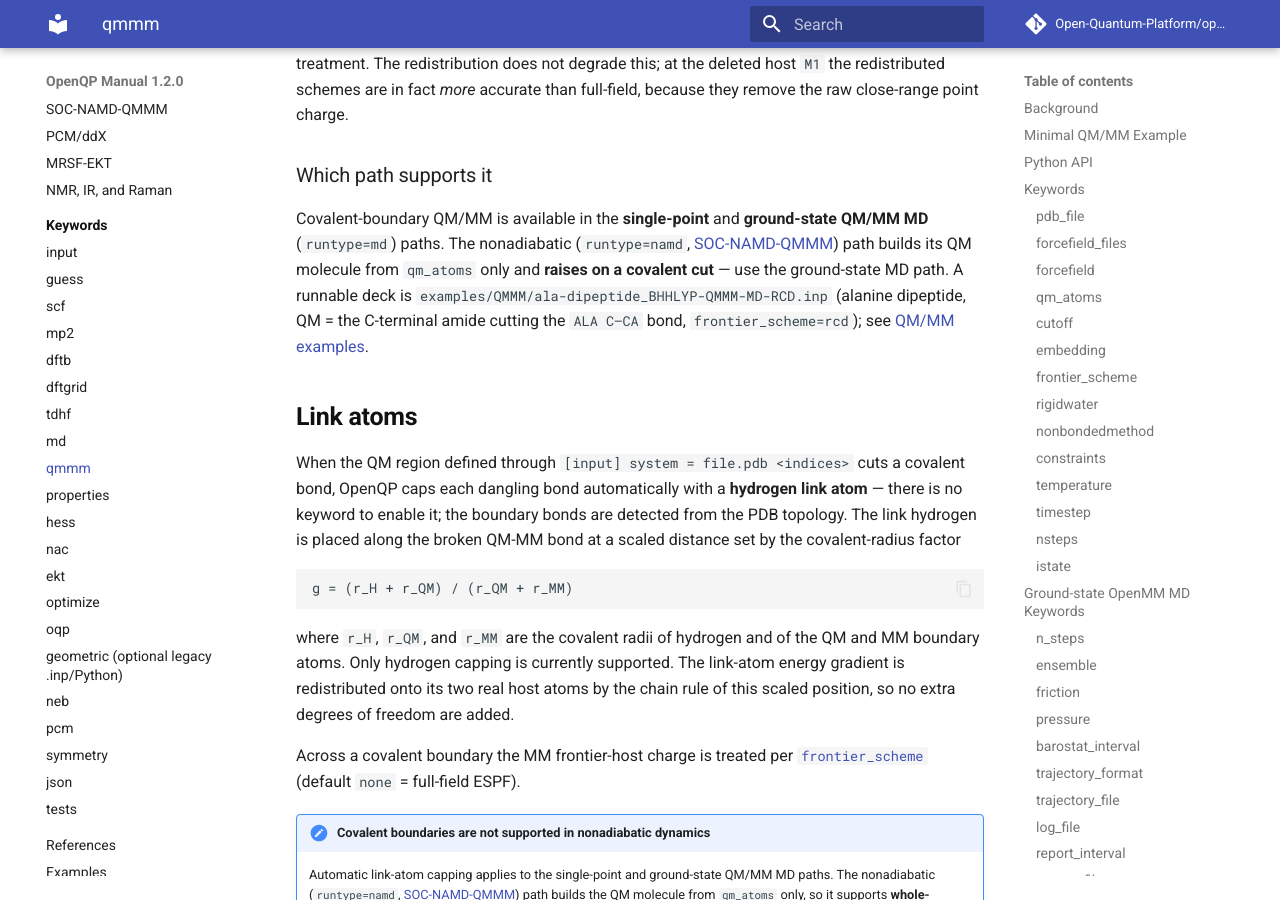
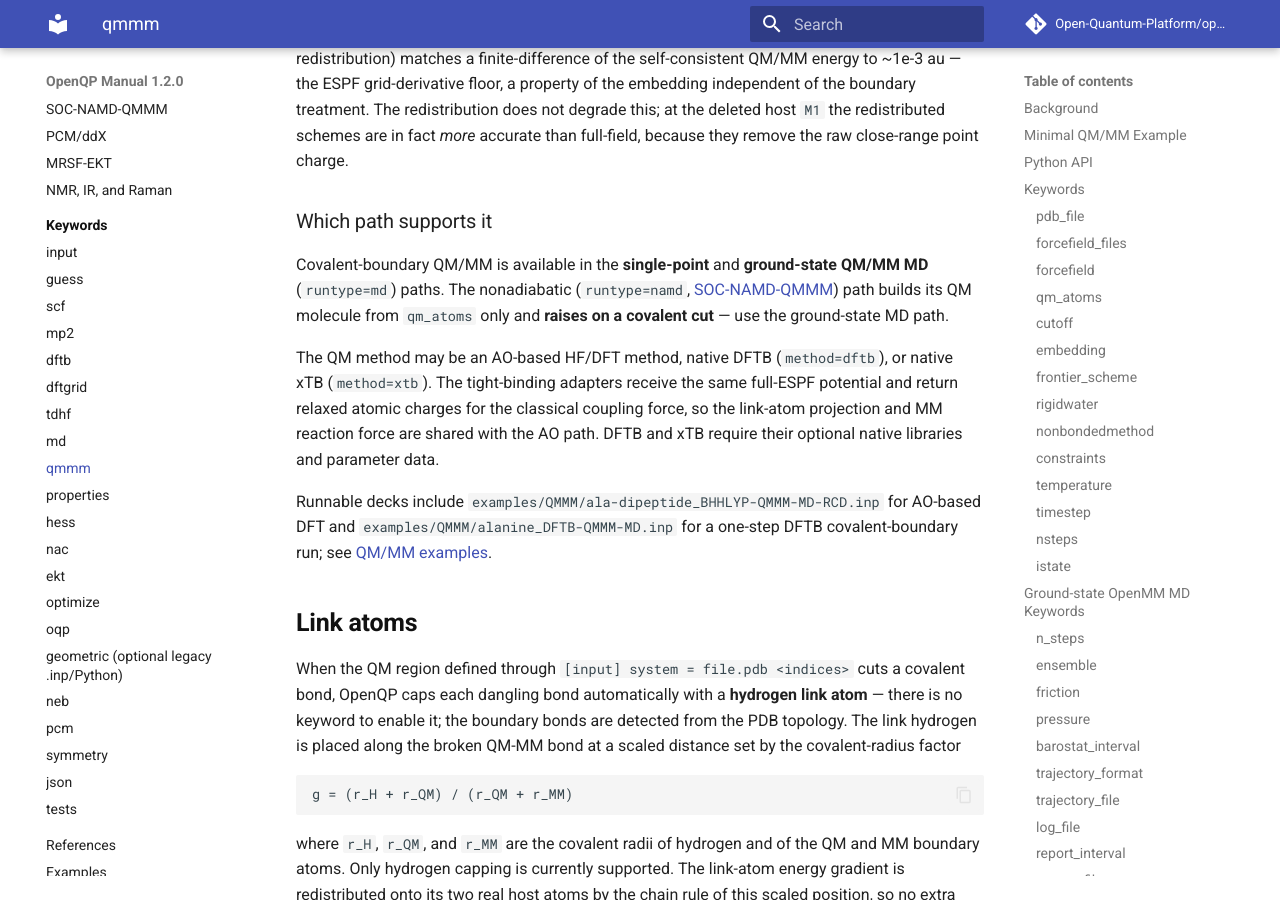
Before and after one commit to Open-Quantum-Platform/openqp-docs, an MkDocs documentation site: the page built from docs/keywords/qmmm.md, in a window 1280 px wide and 900 px high, scrolled down 14440 px. Built offline with MkDocs 1.6.1 and Material for MkDocs 9.7.7, drawn with Linux system fonts in a browser that asks for light colours; comment, search, counter and statistics services are not loaded; some of the changed text lies outside the part shown.

Commit message:
docs(qmmm): document tight-binding covalent boundaries

```diff
--- a/docs/keywords/qmmm.md
+++ b/docs/keywords/qmmm.md
@@ -26,8 +26,11 @@ geom="ala.pdb 9 10 17 18 19"
     [Covalent QM/MM boundaries](#covalent-qmmm-boundaries) treatment are added
     separately by PR
     [#258](https://github.com/Open-Quantum-Platform/openqp/pull/258) — a checkout
-    of PR #205 alone will not have `frontier_scheme`. Neither is part of OpenQP
-    1.2.0; use a source branch (or later release) that includes them.
+    of PR #205 alone will not have `frontier_scheme`. Tight-binding dispatch at
+    covalent boundaries is reconciled in OpenQP PR
+    [#270](https://github.com/Open-Quantum-Platform/openqp/pull/270). These
+    additions are not part of OpenQP 1.2.0; use a source branch (or later
+    release) that includes them.
 
 ## Background
 
@@ -212,7 +215,8 @@ explicit `forcefield_files` value. New QM/MM-MD decks should set
 
 Zero-based indices of the atoms placed in the QM region, as individual indices
 and/or ranges, e.g. `0 1 2` or `0-2` or `0-8 12 15`. Give the indices in
-**ascending order**. This key is required by ground-state QM/MM MD and NAMD;
+any order; the driver normalizes them into topology order before building the
+QM geometry and scattering forces. This key is required by ground-state QM/MM MD and NAMD;
 single-point energy writes the equivalent selection after its PDB path in
 `[input] system`. Whole-molecule QM selections (e.g. a solute in a solvent box)
 are the common case, and the only case supported by the nonadiabatic
@@ -548,9 +552,18 @@ Covalent-boundary QM/MM is available in the **single-point** and **ground-state
 QM/MM MD** (`runtype=md`) paths. The nonadiabatic (`runtype=namd`,
 [SOC-NAMD-QMMM](../workflows/soc-namd-qmmm.md)) path builds its QM molecule from
 `qm_atoms` only and **raises on a covalent cut** — use the ground-state MD path.
-A runnable deck is `examples/QMMM/ala-dipeptide_BHHLYP-QMMM-MD-RCD.inp` (alanine
-dipeptide, QM = the C-terminal amide cutting the `ALA C–CA` bond,
-`frontier_scheme=rcd`); see [QM/MM examples](../examples/index.md#qmmm-examples).
+
+The QM method may be an AO-based HF/DFT method, native DFTB
+(`method=dftb`), or native xTB (`method=xtb`). The tight-binding adapters receive
+the same full-ESPF potential and return relaxed atomic charges for the
+classical coupling force, so the link-atom projection and MM reaction force are
+shared with the AO path. DFTB and xTB require their optional native libraries
+and parameter data.
+
+Runnable decks include
+`examples/QMMM/ala-dipeptide_BHHLYP-QMMM-MD-RCD.inp` for AO-based DFT and
+`examples/QMMM/alanine_DFTB-QMMM-MD.inp` for a one-step DFTB covalent-boundary
+run; see [QM/MM examples](../examples/index.md#qmmm-examples).
 
 ## Link atoms
 
```
